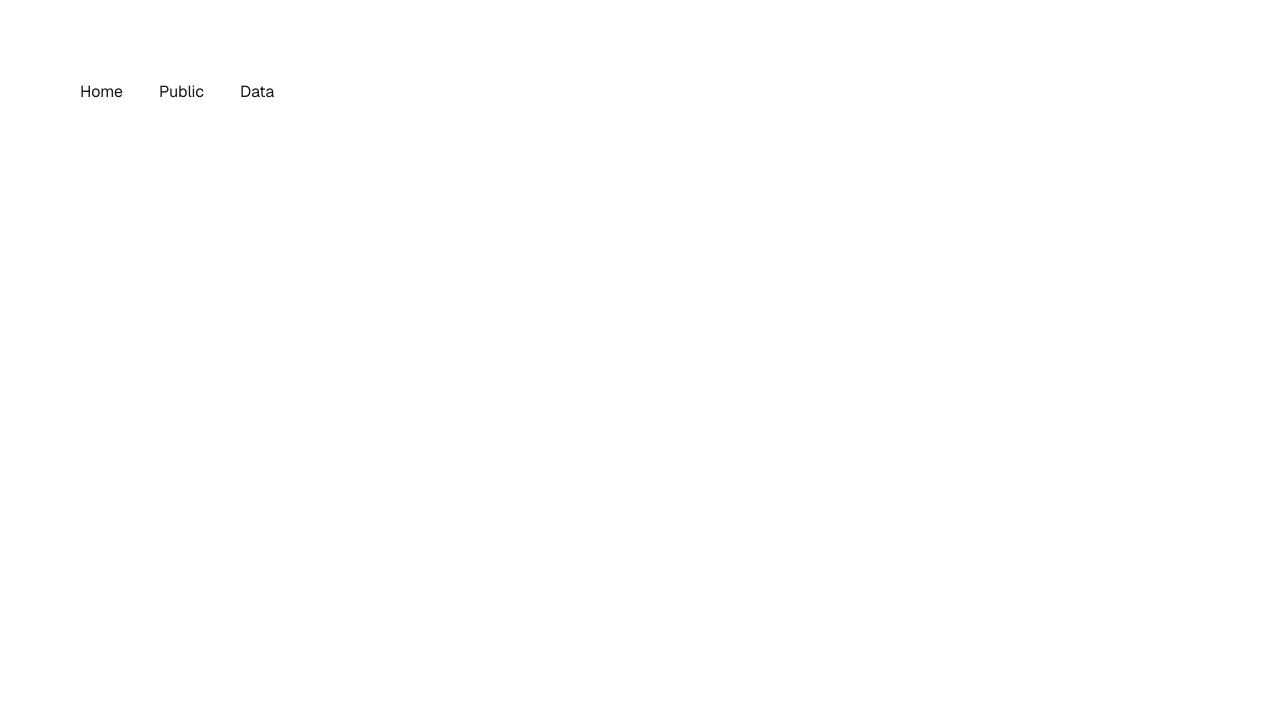
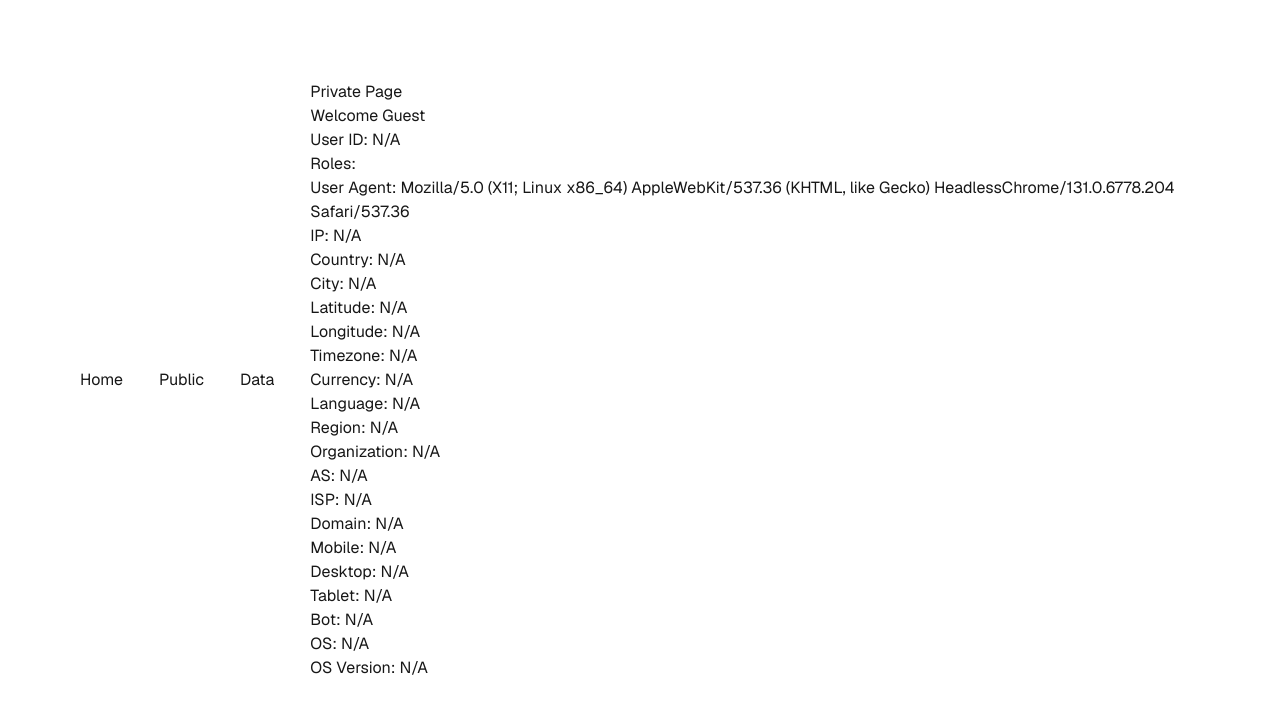
Before and after one commit to Aravinthramachandran/web-app-nextjs-test-routes, a Next.js app: page /private in a window 1280 px wide. Shown: the top 712 px of the page. Built offline with nearby package versions, Linux system fonts and the light colour scheme.

Commit message:
verify aad token for private route

```diff
--- a/prisma/seed.ts
+++ b/prisma/seed.ts
@@ -3,12 +3,13 @@ import { PrismaClient } from "@prisma/client";
 const prisma = new PrismaClient();
 
 async function main() {
+  await prisma.user.deleteMany({});
   const user = await prisma.user.upsert({
     where: { email: "test@test.com" },
     update: {},
     create: {
       email: "test@test.com",
-      name: "Test User",
+      name: "AR",
       password: `$2y$12$GBfcgD6XwaMferSOdYGiduw3Awuo95QAPhxFE0oNJ.Ds8qj3pzEZy`, //password
     },
   });
--- a/src/app/private/page.tsx
+++ b/src/app/private/page.tsx
@@ -1,11 +1,65 @@
+import { headers } from "next/headers";
 import Link from "next/link";
 
-export default function Private() {
+export default async function Private() {
+  const headersList = await headers();
+  const user = headersList.get("x-ms-client-principal-name") || "Guest";
+  const userId = headersList.get("x-ms-client-principal-id") || "N/A";
+  const roles =
+    headersList.get("x-ms-client-principal-roles")?.split(",") || [];
+  const userAgent = headersList.get("user-agent") || "N/A";
+  const ip = headersList.get("x-ms-client-principal-ip") || "N/A";
+  const country = headersList.get("x-ms-client-principal-country") || "N/A";
+  const city = headersList.get("x-ms-client-principal-city") || "N/A";
+  const lat = headersList.get("x-ms-client-principal-lat") || "N/A";
+  const lon = headersList.get("x-ms-client-principal-lon") || "N/A";
+  const timezone = headersList.get("x-ms-client-principal-timezone") || "N/A";
+  const currency = headersList.get("x-ms-client-principal-currency") || "N/A";
+  const lang = headersList.get("x-ms-client-principal-lang") || "N/A";
+  const region = headersList.get("x-ms-client-principal-region") || "N/A";
+  const org = headersList.get("x-ms-client-principal-org") || "N/A";
+  const as = headersList.get("x-ms-client-principal-as") || "N/A";
+  const isp = headersList.get("x-ms-client-principal-isp") || "N/A";
+  const domain = headersList.get("x-ms-client-principal-domain") || "N/A";
+  const mobile = headersList.get("x-ms-client-principal-mobile") || "N/A";
+  const desktop = headersList.get("x-ms-client-principal-desktop") || "N/A";
+  const tablet = headersList.get("x-ms-client-principal-tablet") || "N/A";
+  const bot = headersList.get("x-ms-client-principal-bot") || "N/A";
+  const os = headersList.get("x-ms-client-principal-os") || "N/A";
+  const osVersion =
+    headersList.get("x-ms-client-principal-os-version") || "N/A";
   return (
     <div className='flex items-center justify-items-center  p-8 pb-20 gap-9 sm:p-20 font-[family-name:var(--font-geist-sans)]'>
       <Link href='/'>Home</Link>
       <Link href='/public'>Public</Link>
       <Link href='/data'>Data</Link>
+
+      <div>
+        <h1>Private Page</h1>
+        <p>Welcome {user}</p>
+        <p>User ID: {userId}</p>
+        <p>Roles: {roles.join(", ")}</p>
+        <p>User Agent: {userAgent}</p>
+        <p>IP: {ip}</p>
+        <p>Country: {country}</p>
+        <p>City: {city}</p>
+        <p>Latitude: {lat}</p>
+        <p>Longitude: {lon}</p>
+        <p>Timezone: {timezone}</p>
+        <p>Currency: {currency}</p>
+        <p>Language: {lang}</p>
+        <p>Region: {region}</p>
+        <p>Organization: {org}</p>
+        <p>AS: {as}</p>
+        <p>ISP: {isp}</p>
+        <p>Domain: {domain}</p>
+        <p>Mobile: {mobile}</p>
+        <p>Desktop: {desktop}</p>
+        <p>Tablet: {tablet}</p>
+        <p>Bot: {bot}</p>
+        <p>OS: {os}</p>
+        <p>OS Version: {osVersion}</p>
+      </div>
     </div>
   );
 }
```
Also changed, not shown: 1 other file (tests, documents, lock files or other folders).
